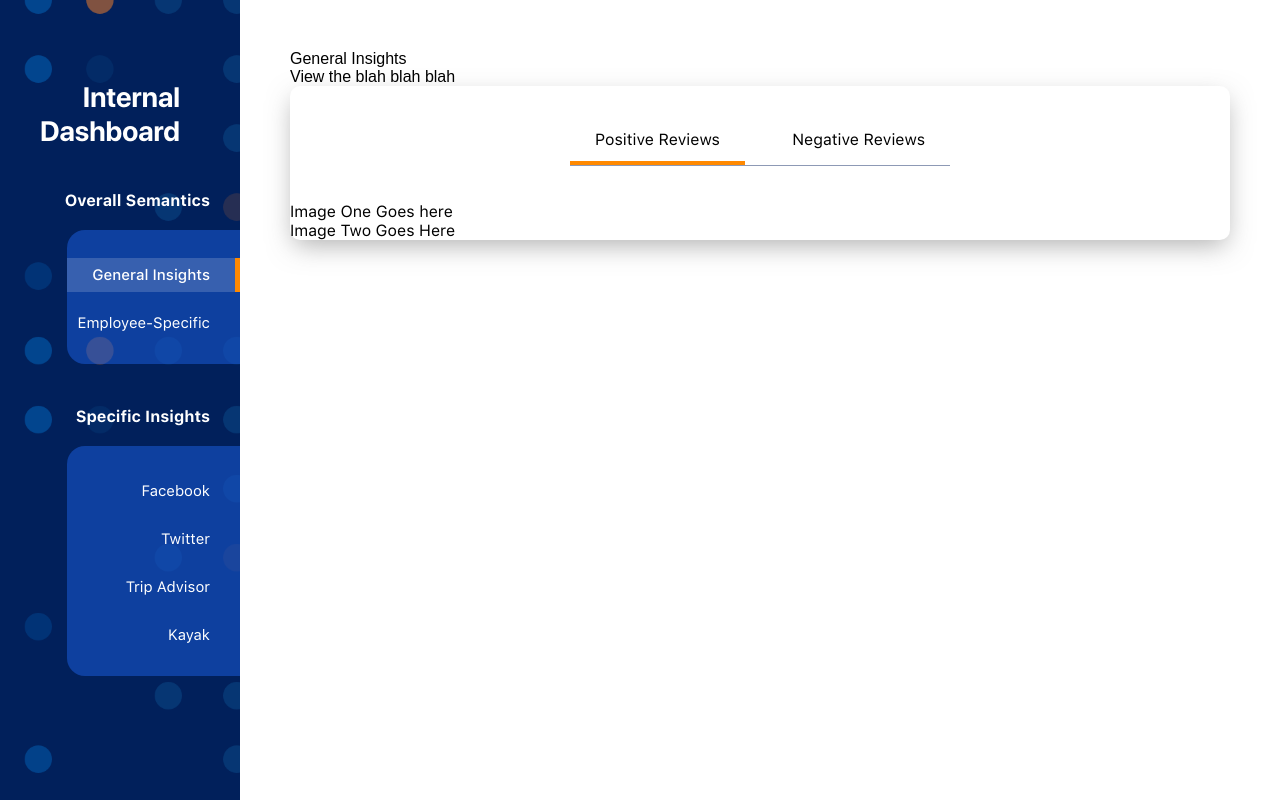
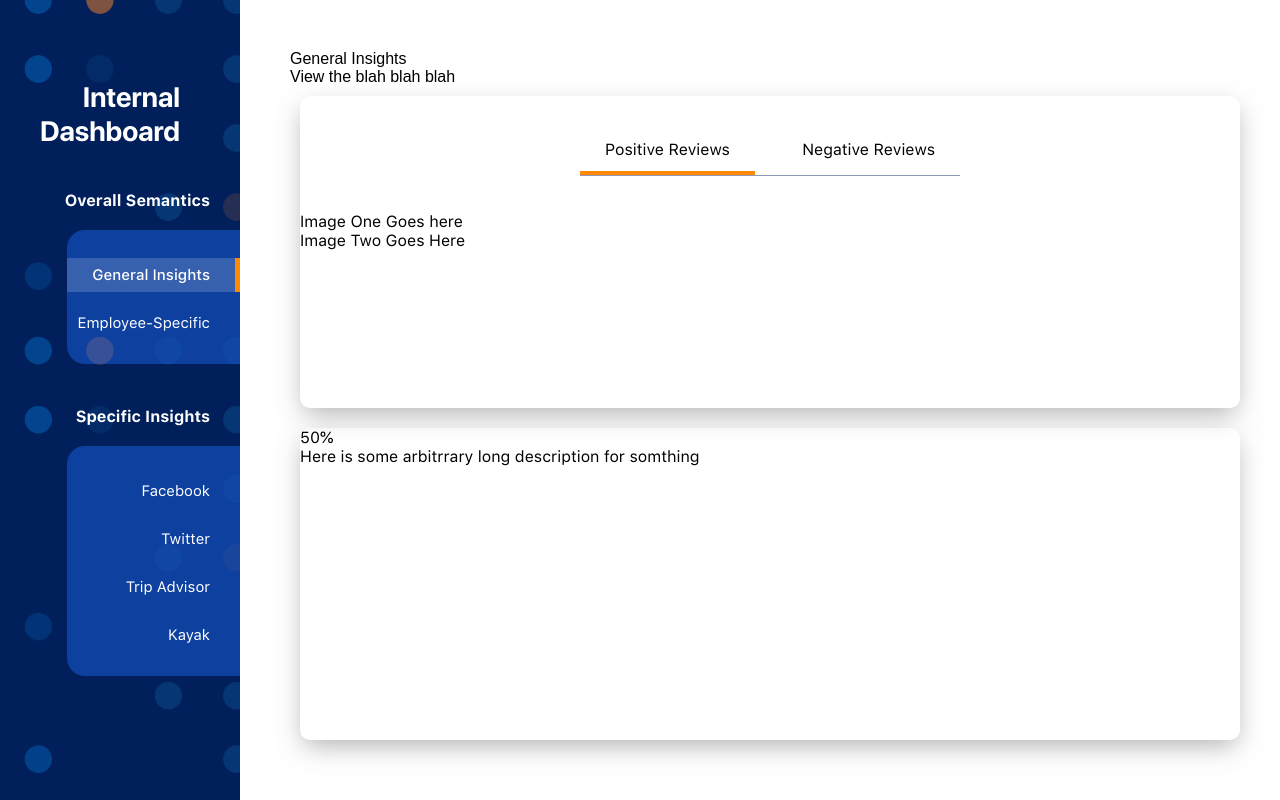
Before and after one commit to arytonhoi/yhack2019, a React (Create React App) app in the folder web/: page / in a window 1280 px wide. Built offline with nearby package versions, Linux system fonts and the light colour scheme.

Commit message:
added work for celine to do

```diff
--- a/web/src/components/mainPanel/MainPanel.css
+++ b/web/src/components/mainPanel/MainPanel.css
@@ -7,6 +7,8 @@
 }
 
 .card {
+  margin: 10px;
+  flex: 1;
   width: 100%;
 	font-family: SF-Pro-Regular;
 	box-shadow: 0px 9px 26px -4px rgba(97,97,97,0.5);
@@ -63,3 +65,11 @@
   /* TODO */
 
 }
+
+.mainPanel .bigTitle {
+
+}
+
+.mainPanel .bigTitleText {
+
+}
--- a/web/src/components/mainPanel/MainPanel.js
+++ b/web/src/components/mainPanel/MainPanel.js
@@ -2,6 +2,7 @@ import React from "react";
 import "./MainPanel.css";
 
 import ToggleablePanel from "./ToggleablePanel";
+import TextPanel from "./TextPanel";
 
 function renderGeneralInsights() {
   const options = {
@@ -36,12 +37,12 @@ function renderGeneralInsights() {
 
 function renderTitle(title) {
   // TODO
-  return <div className='title'>{title}</div>;
+  return <div className='bigTitle'>{title}</div>;
 }
 
 function renderTitleText(titleText) {
   // TODO
-  return <div className='titleText'>{titleText}</div>;
+  return <div className='bigTitleText'>{titleText}</div>;
 }
 
 function renderCorrectPanel(selectedPanel) {
@@ -54,10 +55,14 @@ function renderCorrectPanel(selectedPanel) {
 
 function MainPanel(props) {
   return (
-    <div className="mainPanel">
+    <div className='mainPanel'>
       {renderCorrectPanel(props.selected)}
+      <TextPanel
+        boldedText='50%'
+        bodyText='Here is some arbitrrary long description for somthing'
+      />
     </div>
-  )
+  );
 }
 
 export default MainPanel;
--- a/web/src/components/mainPanel/TextPanel.js
+++ b/web/src/components/mainPanel/TextPanel.js
@@ -5,7 +5,7 @@ import "./MainPanel.css";
 function TextPanel(props) {
   const { boldedText, bodyText } = props;
   return (
-    <Card className='textPanel' style={this.props.style}>
+    <Card className='textPanel' style={props.style}>
       <div className='bolded'>{boldedText}</div>
       <div className='body'>{bodyText}</div>
     </Card>
```
